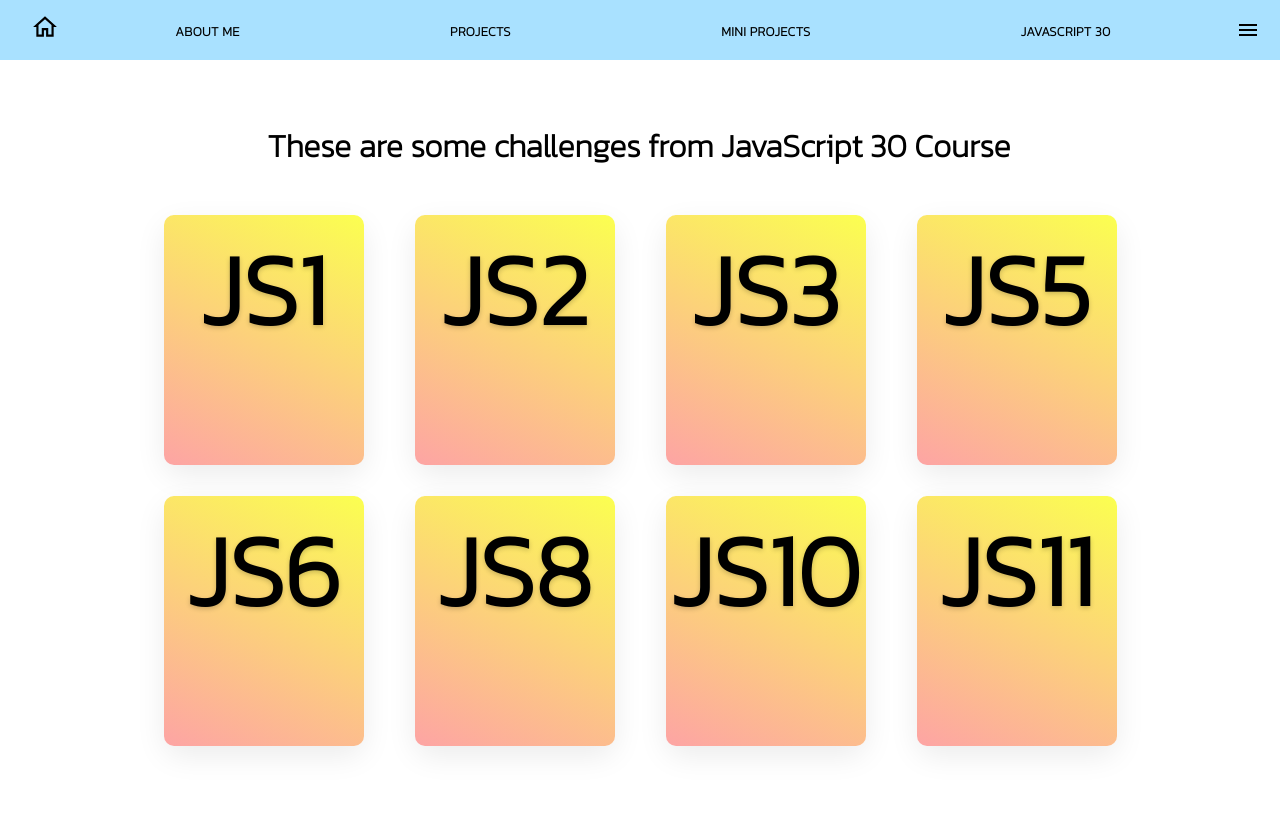
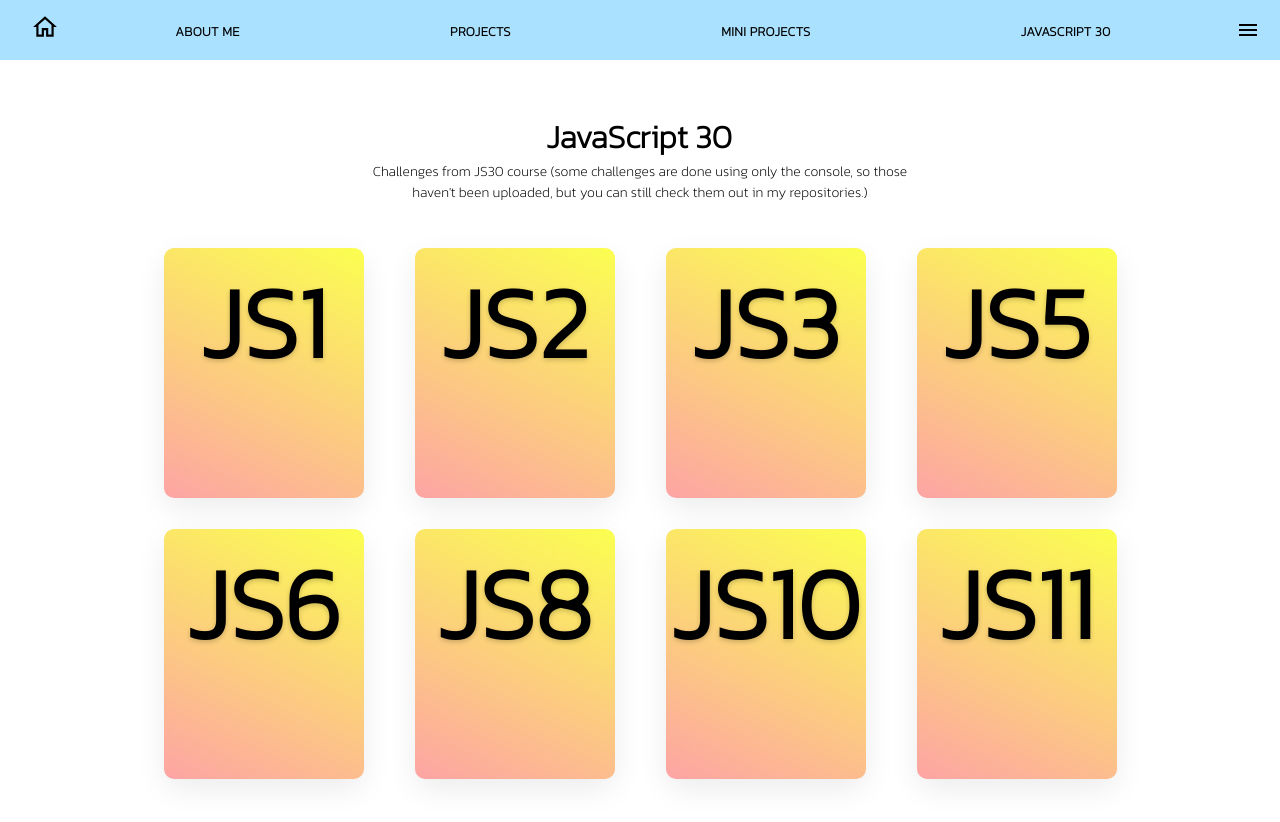
Before and after one commit to Netsujr/renato-react-portfolio, a React (Create React App) app: page /javascript30 in a window 1280 px wide. Before the commit the page ends 800 px from the top, so only its background shows below. Built offline with nearby package versions, Linux system fonts and the light colour scheme.

Commit message:
fixed js30 page

```diff
--- a/src/components/Javascript30.js
+++ b/src/components/Javascript30.js
@@ -9,7 +9,8 @@ function Js30() {
   return (
     <><CardBody>
     <ItemText>
-      <h1>These are some challenges from JavaScript 30 Course</h1>
+      <h1>JavaScript 30</h1>
+      <p>Challenges from JS30 course (some challenges are done using only the console, so those haven't been uploaded, but you can still check them out in my repositories.)</p>
     </ItemText>
     <CardContainer>
         <Card>
@@ -326,12 +327,13 @@ const ContactIcons = styled.div`
 
 const ItemText = styled.div`
 /* border: 2px solid orange; */
-width: 100vw;
+width: 45vw;
 padding-top: 15vh;
 justify-content: center;
 text-align: center;
 color: black;
 display: flex;
+flex-direction: column;
 
 h1{
   margin-top: -7px;
```
